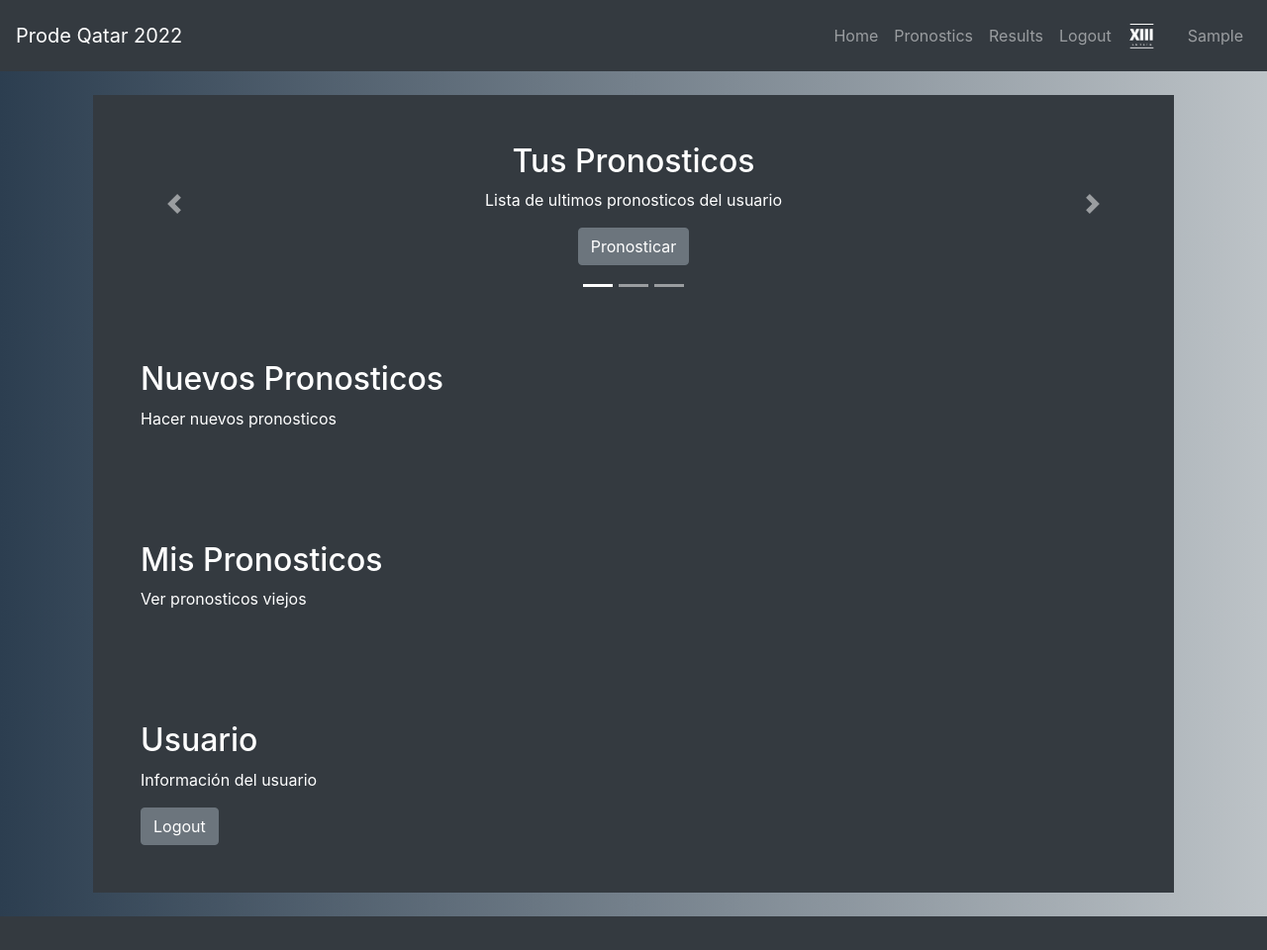
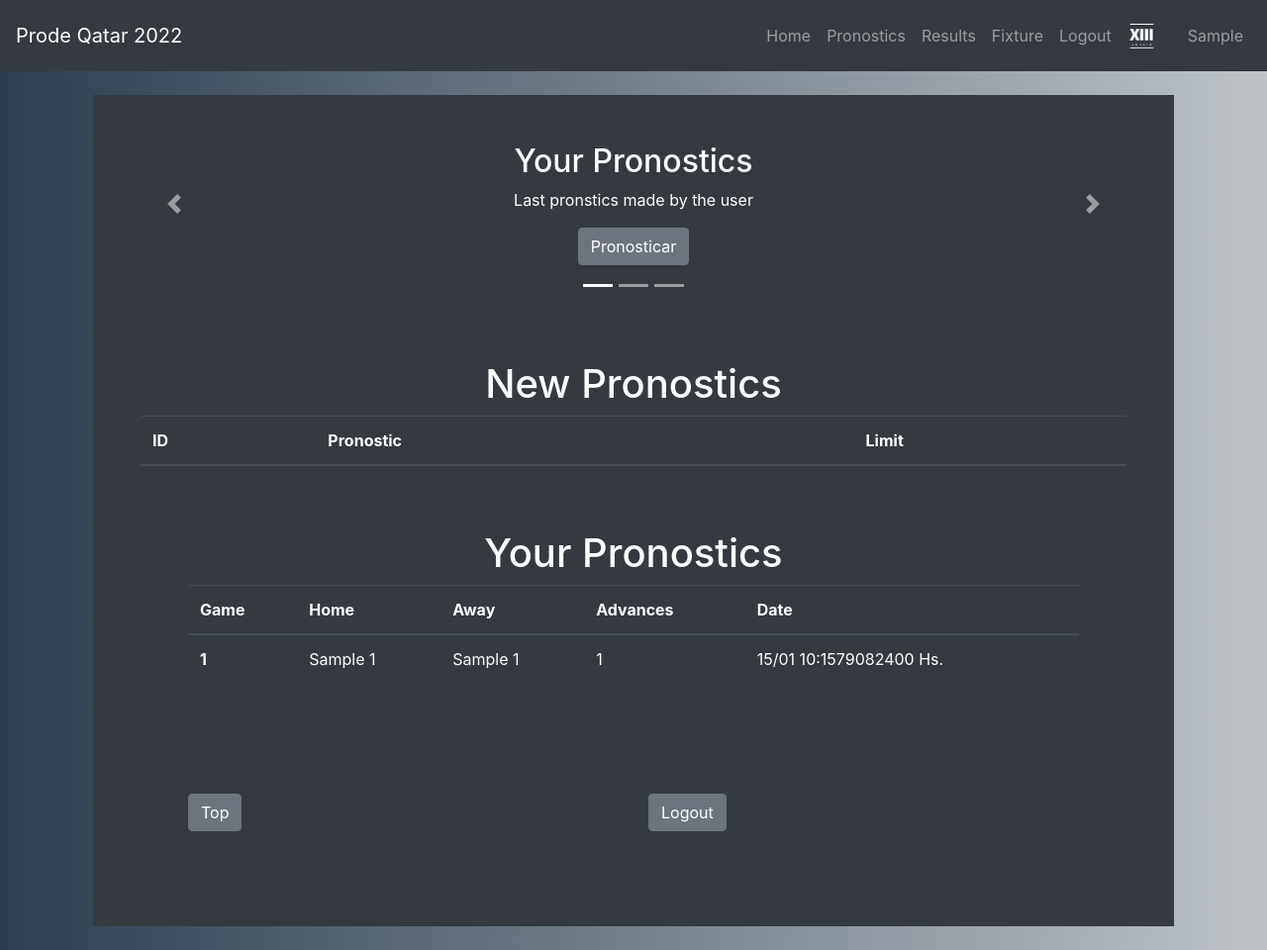
Before and after one commit to cmaffrand/ppweb, a Flask app: page /pronostics in a window 1280 px wide. Shown: the whole page at 99% size. Before the commit the page ends 926 px from the top, so only its background shows below. Run offline with Flask 2, Linux system fonts and the light colour scheme; a user stored in the database is signed in; tables that the repository leaves empty hold one stand-in row (values such as "Sample post"); lists and menus that the app fills with data are empty; some libraries are stand-ins or nearby versions.

Commit message:
Adds fixture and pronostics funtionalities.

```diff
--- a/src/website/templates/base.html
+++ b/src/website/templates/base.html
@@ -51,6 +51,9 @@
             </li>
             <li class="nav-item py-2">
               <a class="nav-item nav-link" id="results" href="/results">Results</a>
+            </li>
+            <li class="nav-item py-2">
+              <a class="nav-item nav-link" id="fixture" href="/fixture">Fixture</a>
             </li>
             <li class="nav-item py-2">
               <a class="nav-item nav-link" id="logout" href="/logout">Logout</a>
--- a/src/website/templates/pronostics.html
+++ b/src/website/templates/pronostics.html
@@ -10,8 +10,8 @@
     <div class="carousel-item active">
       <!-- BASIC PRONOSTICS -->
       <div class="container-fluid p-5 text-white bg-dark rounded-3">
-        <h2>Tus Pronosticos</h2>
-        <p>Lista de ultimos pronosticos del usuario</p>
+        <h2>Your Pronostics</h2>
+        <p>Last pronstics made by the user</p>
         <a href="/pronostics">
           <button class="btn btn-secondary" type="button">Pronosticar</button>
         </a>
@@ -20,11 +20,11 @@
     <div class="carousel-item">
       <!-- BASIC RESULTS -->
       <div class="container-fluid p-5 text-white bg-dark rounded-3">
-        <h2>Tabla de posiciones</h2>
-        <p>Tabla de posiciones con el <b>usuario resaltado.</b></p>
+        <h2>Scoreboard</h2>
+        <p>Scores with <b>user</b></p>
         <a href="/results">
           <button class="btn btn-secondary" type="button">
-          Resultados Detallados
+          Results Details
           </button>
         </a>
       </div>
@@ -32,8 +32,8 @@
     <div class="carousel-item">
       <!-- NEXT GAMES -->
       <div class="container-fluid p-5 text-white bg-dark rounded-3">
-        <h2>Proximos partidos</h2>
-        <p>Proximos 5 Partidos de Qatar 2022</p>
+        <h2>Next Games</h2>
+        <p>Next 5 Qatar 2022 games</p>
         <a href="https://www.fifa.com/tournaments/mens/worldcup/qatar2022/match-center" target="_blank">
           <button class="btn btn-secondary" type="button">
             FIFA World Cup 2022
@@ -54,22 +54,129 @@
 
 <!-- PRONOSTICAR DETALLADO -->
 <div class="container-fluid p-5 text-white bg-dark rounded-3">
-  <h2>Nuevos Pronosticos</h2>
-  <p>Hacer nuevos pronosticos</p>
+  <h1 align="center">New Pronostics</h1>
+
+    <table class="table table-hover table-dark">
+      <thead>
+        <tr>
+          <th scope="col">ID</th>
+          <th scope="col">Pronostic</th>
+          <th scope="col"></th>
+          <th scope="col">Limit</th>
+        </tr>
+      </thead>
+      <tbody>
+        {% for games in user.fixtures %}
+          {% if games.date > time %}
+            <tr>
+            <th scope="row" style="text-align:center" style="vertical-align:middle">{{ games.gameid }}</th>
+            <td>
+              <form class="form-inline" method="POST">
+                <input type="hidden" name="gameid" value="{{ games.gameid }}">
+                <div class="form-group col-md-3">
+                  <label class="my-1 mr-2" for="inlineFormCustomSelectPref">{{ games.team1 }}</label>
                 </div>
+                <div class="form-group col-md-2">
+                  <select name="team1goals" class="custom-select my-1 mr-sm-2" id="inlineFormCustomSelectPref">
+                    <option selected>0</option>
+                    <option>1</option>
+                    <option>2</option>
+                    <option>3</option>
+                    <option>4</option>
+                    <option>5</option>
+                    <option>6</option>
+                    <option>7</option>
+                    <option>8</option>
+                    <option>9</option>
+                  </select>
+                </div>
+
+                <div class="form-group col-md-3">
+                  <label class="my-1 mr-2" for="inlineFormCustomSelectPref">{{ games.team2 }}</label>
+                </div>
+                <div class="form-group col-md-2">
+                  <select name="team2goals" class="custom-select my-1 mr-sm-2" id="inlineFormCustomSelectPref">
+                    <option selected>0</option>
+                    <option>1</option>
+                    <option>2</option>
+                    <option>3</option>
+                    <option>4</option>
+                    <option>5</option>
+                    <option>6</option>
+                    <option>7</option>
+                    <option>8</option>
+                    <option>9</option>
+                  </select>
+                </div>
+                <div class="form-group col-md-2">
+                  <button type="submit" class="btn btn-secondary">Save</button>
+                </div>
+              </form>
+            </td>
+            <td style="text-align:center" style="vertical-align:middle">
+              {% for prodes in user.prodes %}
+                {% if games.gameid == prodes.gameid %}
+                  <i class="fa fa-thumbs-up" style="color:#1e6316"></i></td>
+                  {% break %}
+                {% endif %}
+              {% endfor %}
+            <td style="text-align:center" style="vertical-align:middle">{{ games.date.strftime('%d/%m %H') }} Hs.</td>
+            </tr>
+          {% endif %}
+        {% endfor %}
+      </tbody>
+    </table>
+
 <div class="container-fluid p-5 text-white bg-dark rounded-3">
-  <h2>Mis Pronosticos</h2>
-  <p>Ver pronosticos viejos</p>
+  <h1 align="center">Your Pronostics</h1>
+  <ul class="list-group list-group-flush text-white bg-dark" id="notes">
+    <table class="table table-hover table-dark">
+      <thead>
+        <tr>
+          <th scope="col">Game</th>
+          <th scope="col">Home</th>
+          <th scope="col">Away</th>
+          <th scope="col">Advances</th>
+          <th scope="col">Date</th>
+        </tr>
+      </thead>
+      <tbody>
+        {% for games in user.fixtures %}
+          {% for prodes in user.prodes %}
+            {% if games.gameid == prodes.gameid %}
+              <tr>
+                <th scope="row">{{ prodes.gameid }}</th>
+                <td>{{ games.team1 }} {{ prodes.team1goals }} </td>
+                <td>{{ games.team2 }} {{ prodes.team2goals }} </td>
+                <td>{{ prodes.teamadvance }} </td>
+                <td>{{ prodes.date.strftime('%d/%m %H:%s')}} Hs.</td>
+              </tr>
+            {% endif %}
+          {% endfor %}
+        {% endfor %}
+      </tbody>
+    </table>
+  </ul>
 </div>
 
   <!-- USER INFORMATION -->
   <div class="container-fluid p-5 text-white bg-dark rounded-3">
-    <h2>Usuario</h2>
-    <p>Información del usuario</p>
+    <div class="row">
+      <div class="col-sm">
+        <a href="/pronostics">
+          <button class="btn btn-secondary" type="button">
+            Top
+          </button>
+        </a>
+      </div>
+      <div class="col-sm">
         <a href="/logout">
           <button class="btn btn-secondary" type="button">
             Logout
           </button>
         </a>
       </div>
+    </div>
+  </div>
+
 {% endblock %}
--- a/src/website/views.py
+++ b/src/website/views.py
@@ -1,9 +1,11 @@
 from flask import Blueprint, render_template, request, flash, jsonify
 from flask_login import login_required, current_user
-from .models import Note
+from .models import Note, User, Prode, Fixture
 from . import db
 import json
 import os
+from werkzeug.security import generate_password_hash
+import datetime
 
 IMG_FOLDER = os.path.join('static', 'img')
 filename_logo = os.path.join(IMG_FOLDER, 'layeta_inv.png')
@@ -15,6 +17,7 @@
 @views.route('/', methods=['GET', 'POST'])
 @login_required
 def home():
+
     if request.method == 'POST':
         note = request.form.get('note')
 
@@ -50,13 +53,30 @@
 # User Pronostic webpage
 
 
-@views.route('/pronostics')
+@views.route('/pronostics', methods=['GET', 'POST'])
 @login_required
 def pronostics():
+
+    if request.method == 'POST':
+        team1goals = request.form.get('team1goals')
+        team2goals = request.form.get('team2goals')
+        gameid = request.form.get('gameid')
+
+        new_prode = Prode(team1goals=team1goals, team2goals=team2goals, gameid=gameid, user_id=current_user.id)
+        db.session.add(new_prode)
+        db.session.commit()
+        flash('Pronostic Added!', category='success')
+
+    print(datetime.datetime.utcnow()-datetime.timedelta(hours=3))
+
     return render_template("pronostics.html",
                            user=current_user,
                            logo_image=filename_logo,
-                           username=current_user.first_name)
+                           username=current_user.first_name,
+                           time=datetime.datetime.utcnow()-datetime.timedelta(hours=3))
+                           #time=datetime.datetime(2022, 11, 25, 10, 1, 0)) ## Out of date test
+
+    ## Out of date test time=datetime(2022, 11, 25, 11, 0, 0)))
 
 # General Result and Pronostic webpage
 
@@ -68,3 +88,13 @@
                            user=current_user,
                            logo_image=filename_logo,
                            username=current_user.first_name)
+
+# Fixture webpage
+
+@views.route('/fixture')
+@login_required
+def fixture():
+    return render_template("fixture.html",
+                           user=current_user,
+                           logo_image=filename_logo,
+                           username=current_user.first_name)
```
Also changed, not shown: src/website/static/info/fixture.csv (added, +64 -0 lines), src/website/templates/fixture.html (added, +102 -0 lines). Lines whose indentation alone changed are shown as unchanged.
